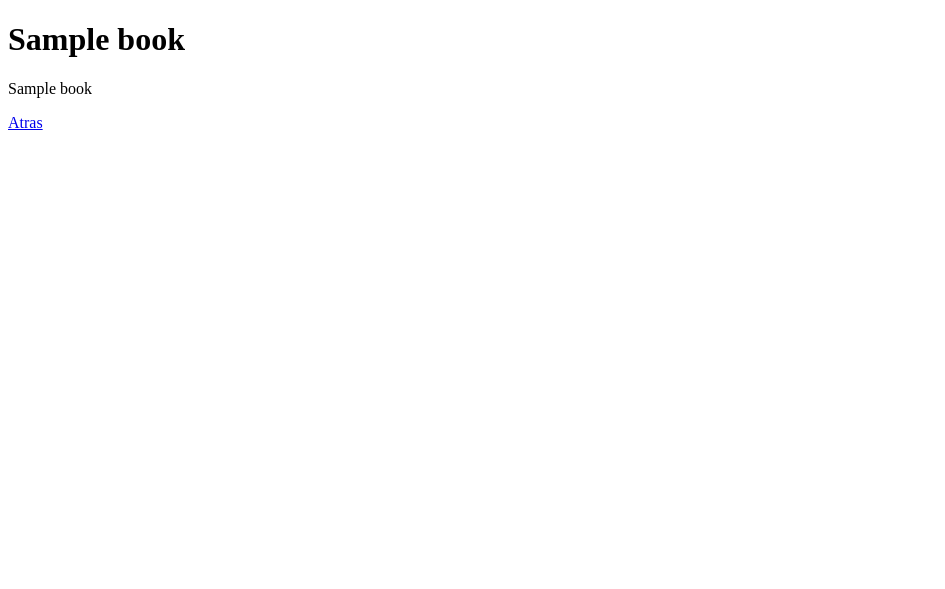
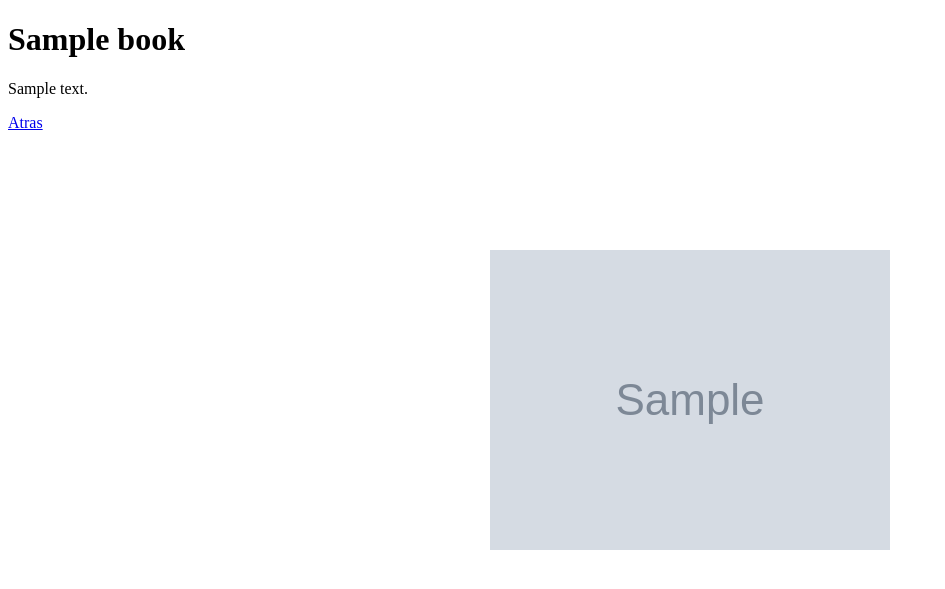
Before and after one commit to arnoldpaye/book_container, a PHP site: page /detail.php?id=1 in a window 1280 px wide. Shown: the top 589 px of the page, without its empty margins (0-945 px from the left). Run offline with PHP 8.4, Linux system fonts and the light colour scheme; tables that the repository leaves empty or names only in its code hold one stand-in row (values such as "Sample post"); grey boxes marked "Sample" are stand-in pictures.

Commit message:
detail.php

```diff
--- a/css/main.css
+++ b/css/main.css
@@ -59,3 +59,17 @@ ul.wrapper.columns-4 li {
         margin: 0 0 20px;
     }
 }
+
+.center {
+   width: 500px;
+   height: 500px;
+   position: absolute;
+   left: 50%;
+   top: 50%;
+   margin-left: -150px;
+   margin-top: -150px;
+}
+.center img {
+    max-height: 100%;
+    max-width: 100%;
+}
--- a/detail.php
+++ b/detail.php
@@ -2,6 +2,7 @@
 <html>
 <head>
     <title>Detail Page</title>
+    <link rel="stylesheet" type="text/css" href="./css/main.css">
 </head>
 <body>
     <?php
@@ -22,7 +23,10 @@
             $result = $conn->query($query);
             $value = $result->fetch_assoc();
             echo '<h1>'.$value['title'].'</h1>';
-            echo '<p>'.$value['title'].'</p>';
+            echo '<div class="center">';
+            echo '<img src="./img/'.$value['img'].'"/>';
+            echo '</div>';
+            echo '<p>'.$value['content'].'</p>';
             $conn->close();
         }
     ?>
```
